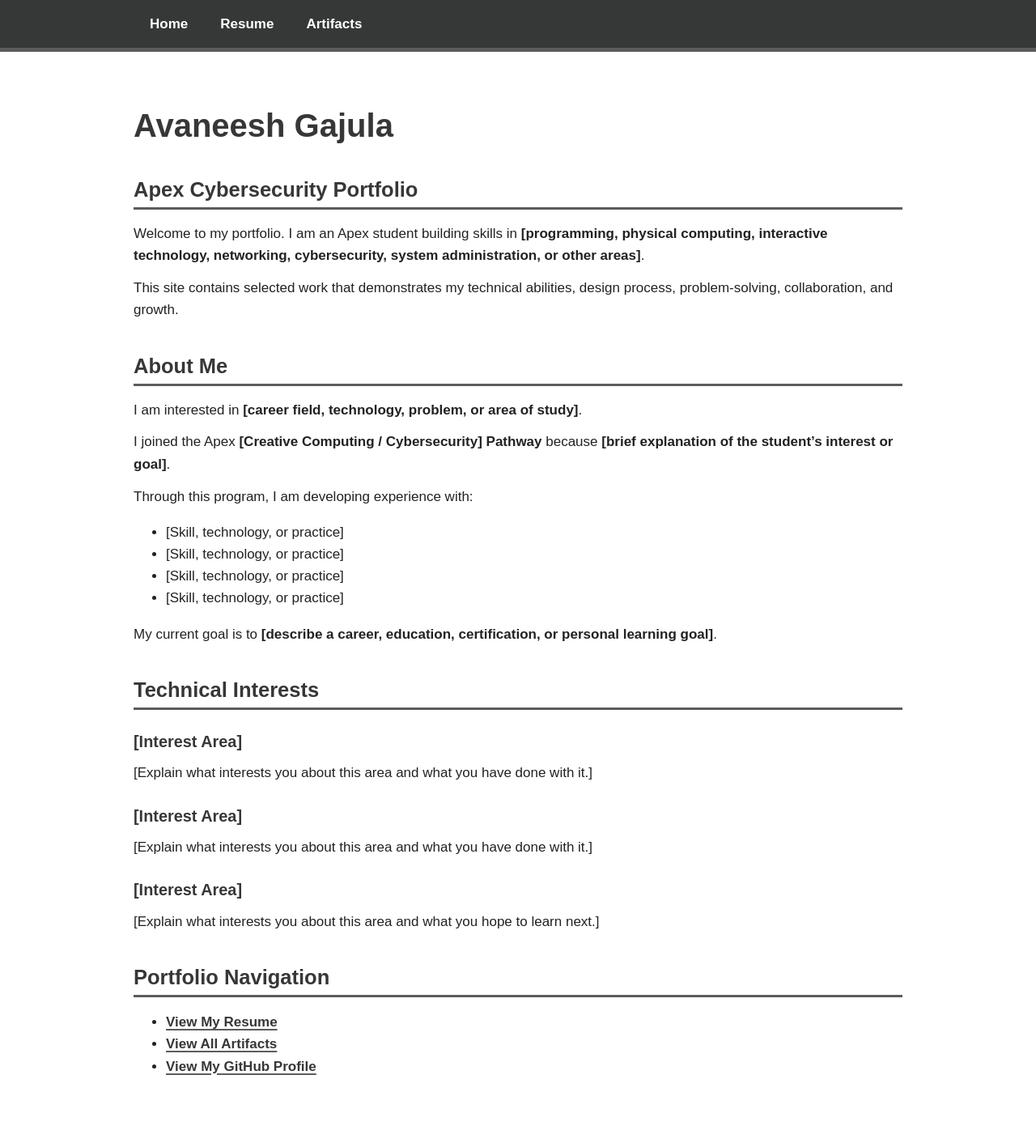
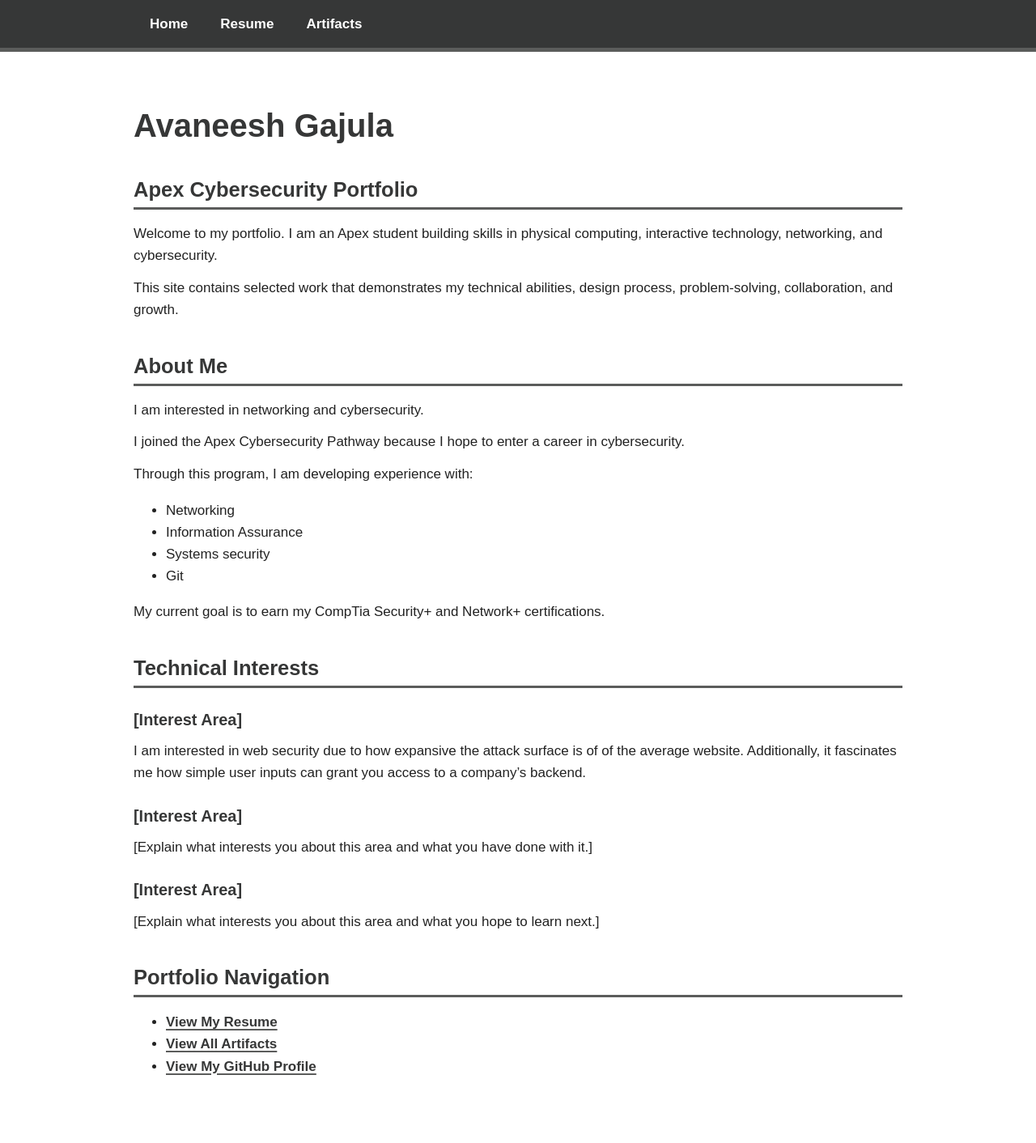
Before and after one commit to Ibex240/Apex-Cybersecurity-Portfolio, a Jekyll site: the page built from index.md, in a window 1280 px wide. Shown: the whole page at 81% size. Built offline with Jekyll 4.4.1, drawn with Linux system fonts in a browser that asks for light colours.

Commit message:
added info to sections in home page

```diff
--- a/index.md
+++ b/index.md
@@ -7,30 +7,30 @@ title: Home
 
 ## Apex Cybersecurity Portfolio
 
-Welcome to my portfolio. I am an Apex student building skills in **[programming, physical computing, interactive technology, networking, cybersecurity, system administration, or other areas]**.
+Welcome to my portfolio. I am an Apex student building skills in physical computing, interactive technology, networking, and cybersecurity.
 
 This site contains selected work that demonstrates my technical abilities, design process, problem-solving, collaboration, and growth.
 
 ## About Me
 
-I am interested in **[career field, technology, problem, or area of study]**.
+I am interested in networking and cybersecurity.
 
-I joined the Apex **[Creative Computing / Cybersecurity] Pathway** because **[brief explanation of the student’s interest or goal]**.
+I joined the Apex Cybersecurity Pathway because I hope to enter a career in cybersecurity.
 
 Through this program, I am developing experience with:
 
-- [Skill, technology, or practice]
-- [Skill, technology, or practice]
-- [Skill, technology, or practice]
-- [Skill, technology, or practice]
+- Networking
+- Information Assurance
+- Systems security
+- Git
 
-My current goal is to **[describe a career, education, certification, or personal learning goal]**.
+My current goal is to earn my CompTia Security+ and Network+ certifications.
 
 ## Technical Interests
 
 ### [Interest Area]
 
-[Explain what interests you about this area and what you have done with it.]
+I am interested in web security due to how expansive the attack surface is of of the average website. Additionally, it fascinates me how simple user inputs can grant you access to a company's backend.
 
 ### [Interest Area]
 
@@ -44,4 +44,4 @@ My current goal is to **[describe a career, education, certification, or persona
 
 - [View My Resume](resume.md)
 - [View All Artifacts](artifacts.md)
-- [View My GitHub Profile](https://github.com/USERNAME)
+- [View My GitHub Profile](https://github.com/Ibex240)
```
